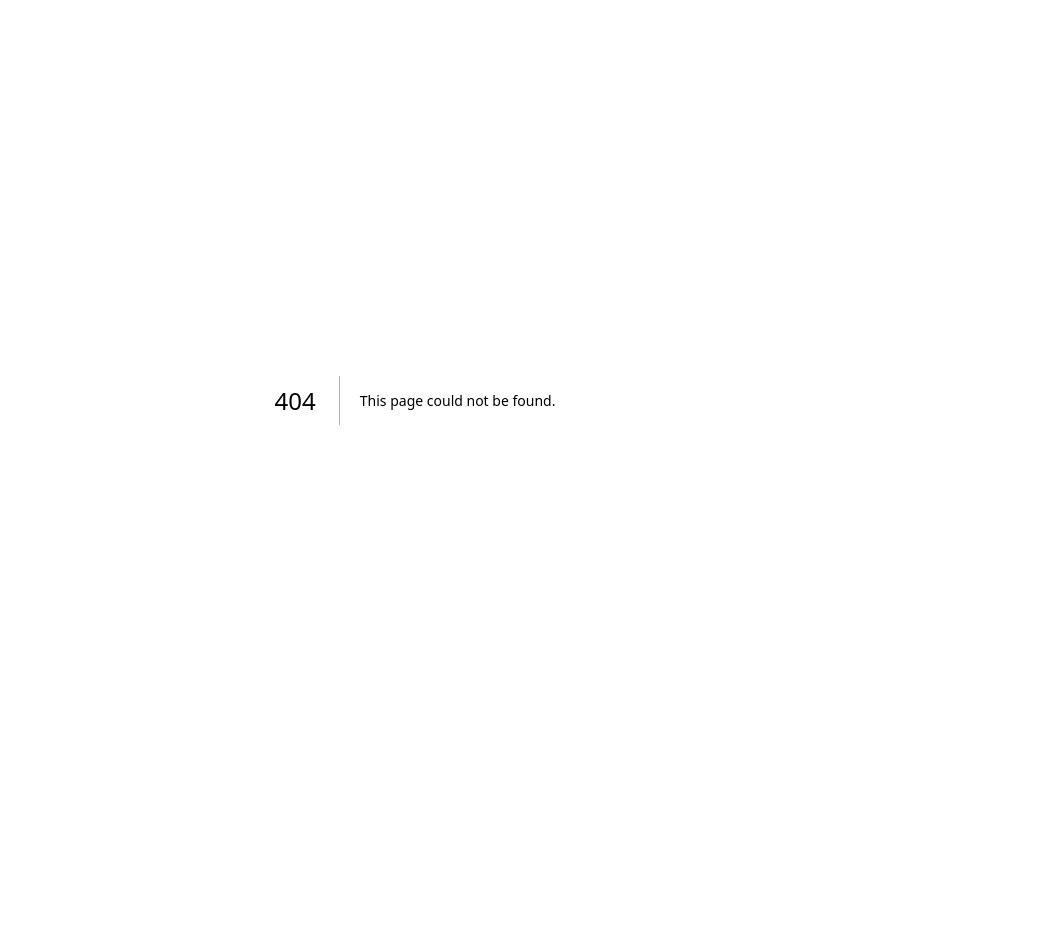
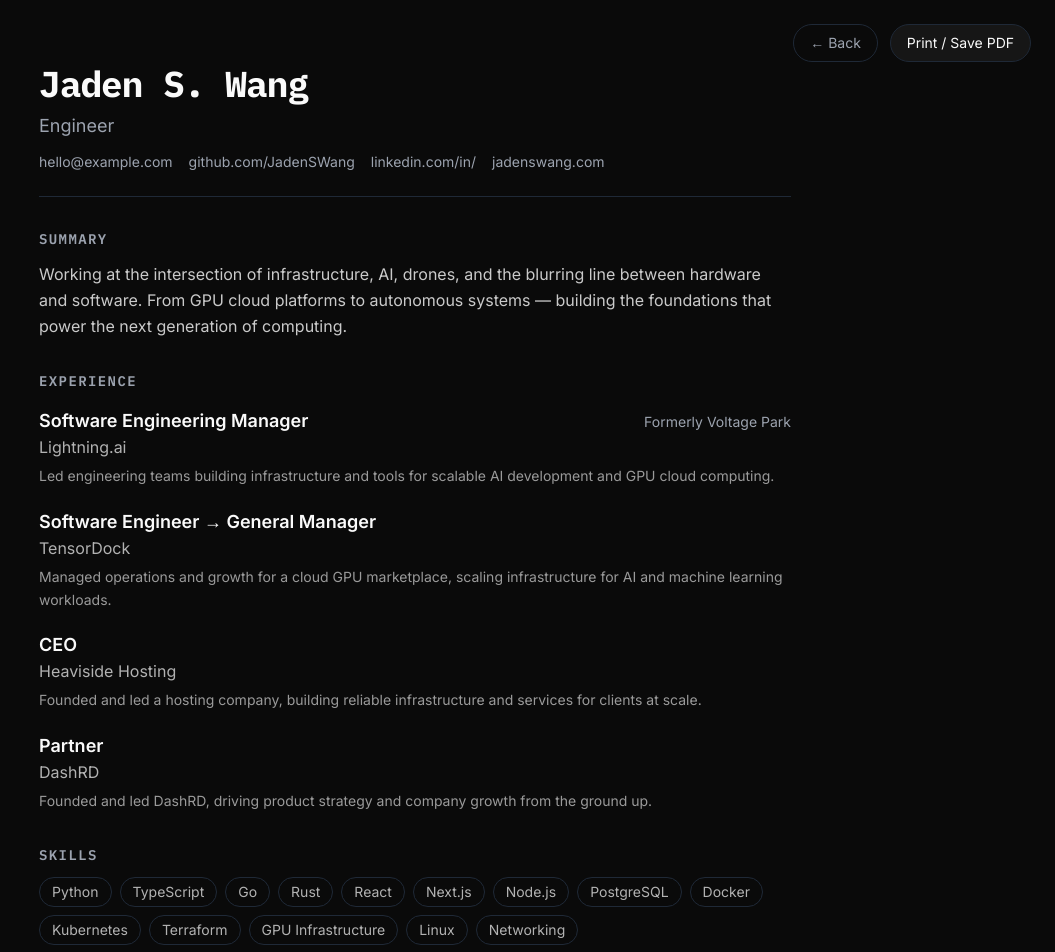
Before and after one commit to JadenSWang/JadenSWang, a Next.js app: page /resume in a window 1280 px wide. Before the commit this address had no page. Shown: the top 952 px of the page, without its empty margins (225-1280 px from the left). Before the commit the page ends 800 px from the top, so only its background shows below. Built offline with nearby package versions, Linux system fonts and the light colour scheme.

Commit message:
Add printable resume page at /resume

```diff
--- a/src/app/globals.css
+++ b/src/app/globals.css
@@ -34,3 +34,22 @@
   background: var(--accent);
   color: white;
 }
+
+@media print {
+  body {
+    background: white !important;
+    color: black !important;
+    -webkit-print-color-adjust: exact;
+    print-color-adjust: exact;
+  }
+
+  .resume-page {
+    background: white !important;
+    color: black !important;
+  }
+
+  @page {
+    margin: 0.5in 0.6in;
+    size: letter;
+  }
+}
--- /dev/null
+++ b/src/app/resume/PrintButton.tsx
@@ -0,0 +1,12 @@
+"use client";
+
+export default function PrintButton() {
+  return (
+    <button
+      onClick={() => window.print()}
+      className="rounded-full border border-border bg-foreground/5 px-4 py-2 text-sm text-foreground transition-colors hover:bg-foreground/10"
+    >
+      Print / Save PDF
+    </button>
+  );
+}
--- /dev/null
+++ b/src/app/resume/page.tsx
@@ -0,0 +1,159 @@
+import { Metadata } from "next";
+import { siteConfig, experience, socialLinks } from "@/lib/constants";
+import PrintButton from "./PrintButton";
+
+export const metadata: Metadata = {
+  title: "Resume — Jaden S. Wang",
+  description: "Resume of Jaden S. Wang — software engineer and engineering leader.",
+};
+
+export default function ResumePage() {
+  const email = socialLinks.find((l) => l.platform === "Email");
+  const github = socialLinks.find((l) => l.platform === "GitHub");
+  const linkedin = socialLinks.find((l) => l.platform === "LinkedIn");
+
+  return (
+    <div className="resume-page min-h-screen bg-background text-foreground">
+      {/* Print button — hidden in print */}
+      <div className="print:hidden fixed top-6 right-6 z-50 flex gap-3">
+        <a
+          href="/"
+          className="rounded-full border border-border px-4 py-2 text-sm text-muted transition-colors hover:text-foreground"
+        >
+          &larr; Back
+        </a>
+        <PrintButton />
+      </div>
+
+      <main className="mx-auto max-w-[8.5in] px-8 py-16 print:max-w-none print:px-0 print:py-0">
+        {/* Header */}
+        <header className="mb-8 border-b border-border pb-6 print:border-black/20">
+          <h1 className="font-display text-4xl font-bold tracking-tight print:text-3xl">
+            {siteConfig.name}
+          </h1>
+          <p className="mt-2 text-lg text-muted print:text-base">
+            {siteConfig.title}
+          </p>
+          <div className="mt-3 flex flex-wrap gap-4 text-sm text-muted print:text-xs">
+            {email && (
+              <a href={email.href} className="hover:text-foreground print:text-black">
+                {email.href.replace("mailto:", "")}
+              </a>
+            )}
+            {github && (
+              <a
+                href={github.href}
+                target="_blank"
+                rel="noopener noreferrer"
+                className="hover:text-foreground print:text-black"
+              >
+                {github.href.replace("https://", "")}
+              </a>
+            )}
+            {linkedin && (
+              <a
+                href={linkedin.href}
+                target="_blank"
+                rel="noopener noreferrer"
+                className="hover:text-foreground print:text-black"
+              >
+                {linkedin.href.replace("https://", "")}
+              </a>
+            )}
+            <span className="hover:text-foreground print:text-black">
+              jadenswang.com
+            </span>
+          </div>
+        </header>
+
+        {/* Summary */}
+        <section className="mb-8">
+          <h2 className="mb-3 font-display text-sm font-semibold tracking-widest uppercase text-muted print:text-xs print:text-black/60">
+            Summary
+          </h2>
+          <p className="max-w-3xl text-base leading-relaxed text-foreground/80 print:text-sm print:text-black/80">
+            {siteConfig.bio}
+          </p>
+        </section>
+
+        {/* Experience */}
+        <section className="mb-8">
+          <h2 className="mb-4 font-display text-sm font-semibold tracking-widest uppercase text-muted print:text-xs print:text-black/60">
+            Experience
+          </h2>
+          <div className="flex flex-col gap-5">
+            {experience.map((exp) => (
+              <div key={exp.id} className="print:break-inside-avoid">
+                <div className="flex items-baseline justify-between gap-4">
+                  <div>
+                    <h3 className="text-lg font-semibold print:text-base">
+                      {exp.role}
+                    </h3>
+                    <p className="text-base text-foreground/70 print:text-sm print:text-black/70">
+                      {exp.company}
+                    </p>
+                  </div>
+                  {exp.period && (
+                    <p className="shrink-0 text-sm text-muted print:text-xs print:text-black/50">
+                      {exp.period}
+                    </p>
+                  )}
+                </div>
+                <p className="mt-1.5 max-w-3xl text-sm leading-relaxed text-foreground/60 print:text-xs print:text-black/70">
+                  {exp.description}
+                </p>
+              </div>
+            ))}
+          </div>
+        </section>
+
+        {/* Skills — fill in as needed */}
+        <section className="mb-8">
+          <h2 className="mb-3 font-display text-sm font-semibold tracking-widest uppercase text-muted print:text-xs print:text-black/60">
+            Skills
+          </h2>
+          <div className="flex flex-wrap gap-2">
+            {[
+              "Python",
+              "TypeScript",
+              "Go",
+              "Rust",
+              "React",
+              "Next.js",
+              "Node.js",
+              "PostgreSQL",
+              "Docker",
+              "Kubernetes",
+              "Terraform",
+              "GPU Infrastructure",
+              "Linux",
+              "Networking",
+            ].map((skill) => (
+              <span
+                key={skill}
+                className="rounded-full border border-border px-3 py-1 text-sm text-foreground/70 print:border-black/20 print:text-xs print:text-black/70"
+              >
+                {skill}
+              </span>
+            ))}
+          </div>
+        </section>
+
+        {/* Education — placeholder */}
+        <section className="mb-8">
+          <h2 className="mb-3 font-display text-sm font-semibold tracking-widest uppercase text-muted print:text-xs print:text-black/60">
+            Education
+          </h2>
+          <div>
+            <h3 className="text-lg font-semibold print:text-base">
+              University of California, San Diego
+            </h3>
+            <p className="text-sm text-foreground/60 print:text-xs print:text-black/70">
+              B.S. Computer Science
+            </p>
+          </div>
+        </section>
+      </main>
+    </div>
+  );
+}
--- a/src/lib/constants.ts
+++ b/src/lib/constants.ts
@@ -90,4 +90,5 @@
   { label: "About", href: "#about" },
   { label: "Experience", href: "#experience" },
   { label: "Contact", href: "#contact" },
+  { label: "Resume", href: "/resume" },
 ];
```
